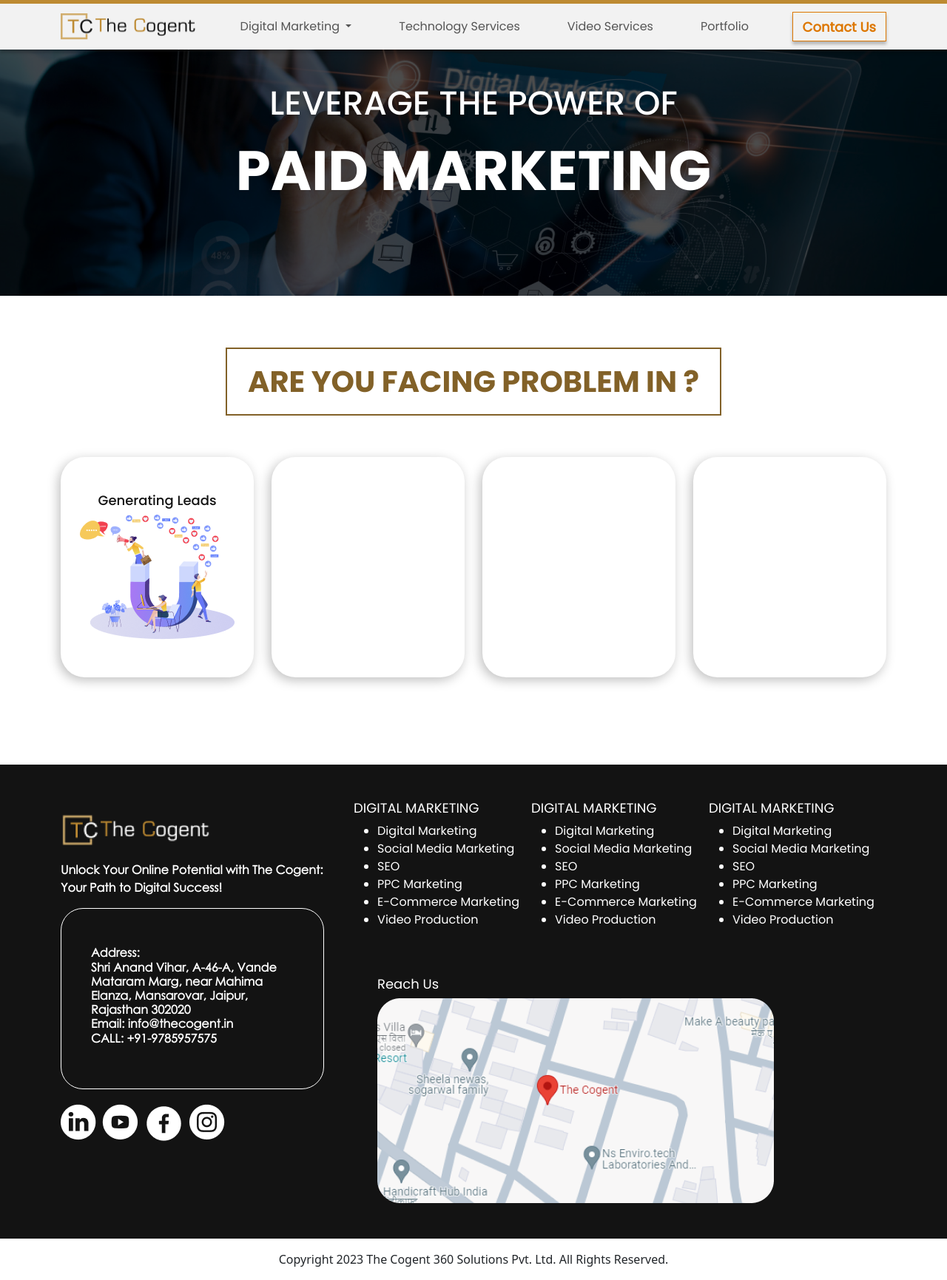
After one commit to Aniket7726/the_cogent, a PHP site: page /ppc.php in a window 1280 px wide. The commit adds this page. Shown: the whole page at 74% size. Run offline with PHP 8.4, Linux system fonts and the light colour scheme.

Commit message:
Navbar Updated

```diff
--- a/CSS/style.css
+++ b/CSS/style.css
@@ -24,6 +24,16 @@
     src: url(../CSS/CenturyGothic.ttf);
 }
 
+@font-face {
+    font-family: century_bold;
+    src: url(../CSS/GOTHICB.TTF);
+}
+
+@font-face {
+    font-family: poppins_semi;
+    src: url(../CSS/Poppins-SemiBold.ttf);
+}
+
 nav{
     background: #F2F2F2;
     box-shadow: 0px 4px 4px 0px #00000040;
@@ -36,7 +46,7 @@ nav a img{
 }
 
 nav li{
-    margin: 0px 40px;
+    /* margin: 0px 40px; */
     font-family: poppins_regular;
 }
 
@@ -432,3 +456,71 @@ font-size: 16px;
 font-weight: 400;
 text-align: center;
 }
+
+.pay_head{
+    background: url(../Images/pay.png);
+    background-position: center;
+    background-repeat: no-repeat;
+    background-size: cover;
+    height: 400px;
+}
+
+.pay_head .container{
+    height: 400px;
+    display: flex;
+    align-items: center;
+    flex-direction: column;
+    justify-content: center;
+}
+
+.pay_head h2{
+    color: #FFF;
+text-align: center;
+text-shadow: 0px 4px 4px rgba(0, 0, 0, 0.25);
+font-family: poppins_medium;
+font-size: 45.135px;
+font-style: normal;
+font-weight: 500;
+text-transform: uppercase;
+}
+
+.pay_head span{
+    color: #FFF;
+font-family: poppins_bold;
+font-size: 75.225px;
+font-style: normal;
+font-weight: 700;
+text-transform: uppercase;
+}
+
+.problem{
+    padding: 70px 0px;
+}
+
+.problem h2{
+    color: #826128;
+font-family: poppins_bold;
+font-size: 40px;
+font-style: normal;
+font-weight: 700;
+text-transform: uppercase;
+padding: 20px;
+border: 2px solid #826128;
+width: 60%;
+text-align: center;
+}
+
+.problem .col_box{
+    border-radius: 32.632px;
+background: #FFF;
+box-shadow: -3px 4px 15px 0px rgba(0, 0, 0, 0.25);
+height: 298.479px;
+}
+
+.problem h4{
+    font-family: poppins_medium;
+    font-size: 18px;
+font-style: normal;
+font-weight: 500;
+color: #131313;
+}
--- a/header.php
+++ b/header.php
@@ -1,6 +1,6 @@
 <nav class="navbar  navbar-expand-lg fixed-top">
   <div class="container">
-    <a class="navbar-brand" href="#">
+    <a class="navbar-brand" href="index.php">
         <img src="Images/logo.png" alt="">
     </a>
     <button class="navbar-toggler" type="button" data-bs-toggle="offcanvas" data-bs-target="#offcanvasNavbar" aria-controls="offcanvasNavbar" aria-label="Toggle navigation">
@@ -12,18 +12,15 @@
         <button type="button" class="btn-close" data-bs-dismiss="offcanvas" aria-label="Close"></button>
       </div>
       <div class="offcanvas-body">
-        <ul class="navbar-nav justify-content-center flex-grow-1 pe-3">
+        <ul class="navbar-nav justify-content-center flex-grow-1 gap-5 pe-3">
         <li class="nav-item dropdown">
             <a class="nav-link dropdown-toggle" href="#" role="button" data-bs-toggle="dropdown" aria-expanded="false">
             Digital Marketing
             </a>
             <ul class="dropdown-menu">
-              <li><a class="dropdown-item" href="#">Action</a></li>
-              <li><a class="dropdown-item" href="#">Another action</a></li>
-              <li>
-                <hr class="dropdown-divider">
-              </li>
-              <li><a class="dropdown-item" href="#">Something else here</a></li>
+              <li><a class="dropdown-item" href="#">SEO</a></li>
+              <li><a class="dropdown-item" href="#">SSM</a></li>
+              <li><a class="dropdown-item" href="ppc.php">Paid Advertisement</a></li>
             </ul>
           </li>
           <li class="nav-item">
--- a/index.php
+++ b/index.php
@@ -19,7 +19,7 @@
         </section>
 
         <section class="explore">
-            <div class="overlay"></div>
+           <img src="Images/explore_left.png" height="800" width="950" class="left" alt="">
             <div class="container">
                 <div class="row">
                     <div class="col-lg-6 col-md-12 col-12 ">
@@ -46,6 +46,8 @@
         </section>
 
         <section class="services">
+            <img src="Images/service_left_bg.png" class="right" alt="">
+            <img src="Images/service_right_bg.png" class="left" alt="">
             <div class="container content">
                 <div class="row">
                     <div class="col-12 d-flex align-items-center flex-column">
--- /dev/null
+++ b/ppc.php
@@ -0,0 +1,62 @@
+<!doctype html>
+<html lang="en">
+  <head>
+    <meta charset="utf-8">
+    <meta name="viewport" content="width=device-width, initial-scale=1">
+    <title>The Cogent</title>
+    <link href="CSS/style.css" rel="stylesheet">
+    <link href="https://cdn.jsdelivr.net/npm/bootstrap@5.3.2/dist/css/bootstrap.min.css" rel="stylesheet" integrity="sha384-T3c6CoIi6uLrA9TneNEoa7RxnatzjcDSCmG1MXxSR1GAsXEV/Dwwykc2MPK8M2HN" crossorigin="anonymous">
+  </head>
+  <body>
+    <header>
+        <?php include("header.php");?>
+    </header>
+
+    <main>
+        <section class="pay_head">
+            <div class="container">
+                <h2>Leverage the Power of</h2>
+                <span>Paid Marketing</span>
+            </div>
+        </section>
+        <section class="problem">
+            <div class="container">
+                <div class="row">
+                    <div class="col-12 d-flex justify-content-center align-items-center">
+                        <h2>Are you facing problem in ?</h2>
+                    </div>
+                </div>
+                <div class="row py-5">
+                    <div class="col-md-3">
+                        <div class="col_box text-center py-5">
+                            <h4>Generating Leads</h4>
+                            <img src="Images/leads.png" class="img-fluid" alt="">
+                        </div>
+                    </div>
+                    <div class="col-md-3">
+                        <div class="col_box py-5 text-center">
+
+                        </div>
+                    </div>
+                    <div class="col-md-3">
+                        <div class="col_box py-5 text-center">
+
+                        </div>
+                    </div>
+                    <div class="col-md-3">
+                        <div class="col_box py-5 text-center">
+
+                        </div>
+                    </div>
+                </div>
+            </div>
+        </section>
+    </main>
+
+    <footer>
+        <?php include("footer.php");?>
+    </footer>
+
+    <script src="https://cdn.jsdelivr.net/npm/bootstrap@5.3.2/dist/js/bootstrap.bundle.min.js" integrity="sha384-C6RzsynM9kWDrMNeT87bh95OGNyZPhcTNXj1NW7RuBCsyN/o0jlpcV8Qyq46cDfL" crossorigin="anonymous"></script>
+  </body>
+</html>
```
Also changed, not shown: other parts of CSS/style.css (+34 -20 lines), Images/leads.png (added), Images/pay.png (added), Images/service_left_bg.png (added), Images/service_right_bg.png (added).
